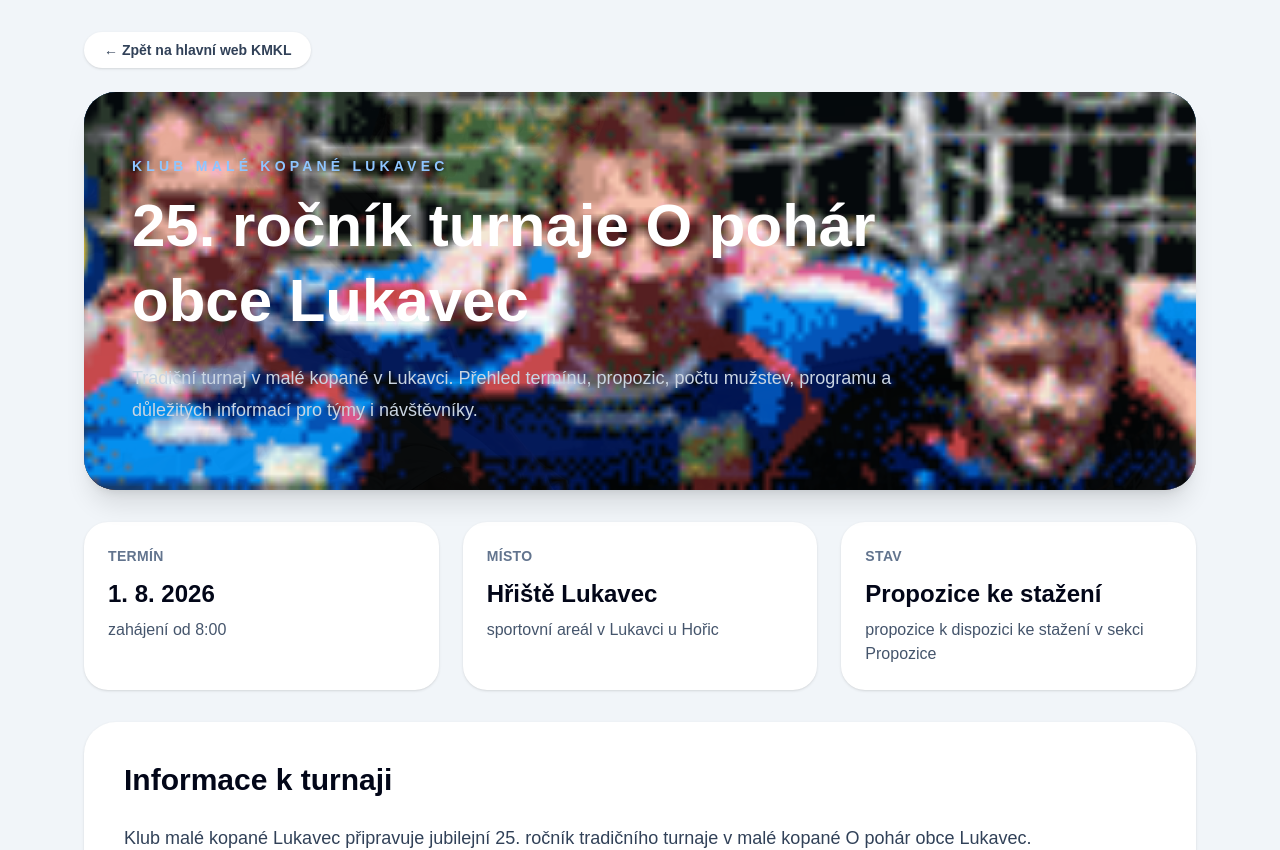
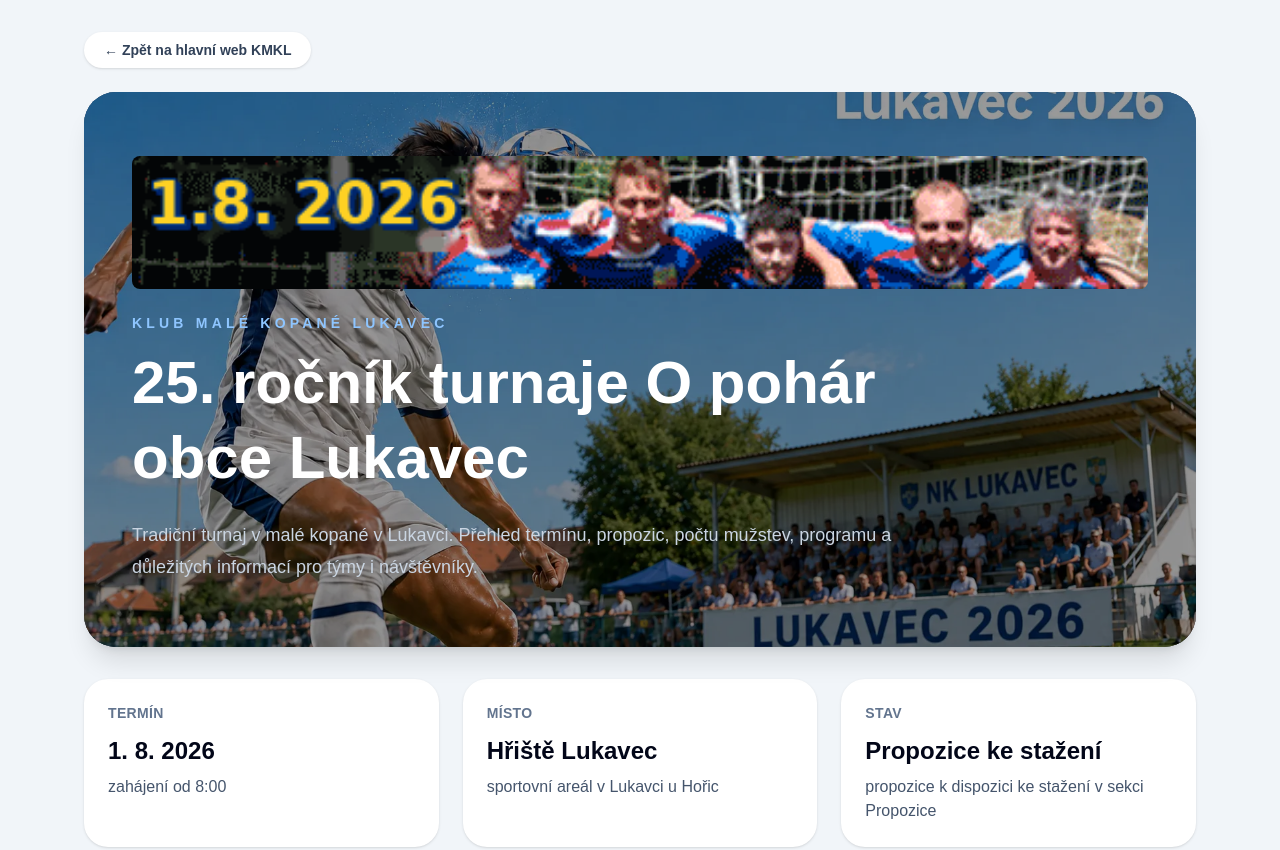
Before and after one commit to Batistuta11/lukaveckopana-turnaj2026, a Next.js app: page / in a window 1280 px wide. Shown: the top 850 px of the page. Built offline with nearby package versions, Linux system fonts and the light colour scheme.

Commit message:
Revert hero GIF to standard image block instead of overlay

```diff
--- a/app/globals.css
+++ b/app/globals.css
@@ -24,17 +24,3 @@ body {
   color: var(--foreground);
   font-family: Arial, Helvetica, sans-serif;
 }
-
-/* GIF overlay: hide for users who prefer reduced motion */
-.gif-overlay {
-  position: absolute;
-  inset: 0;
-  width: 100%;
-  height: 100%;
-  object-fit: cover;
-  opacity: 0.95;
-}
-
-@media (prefers-reduced-motion: reduce) {
-  .gif-overlay { display: none !important; }
-}
--- a/components/HeroSection.tsx
+++ b/components/HeroSection.tsx
@@ -25,15 +25,14 @@ export default function HeroSection({
         </div>
       )}
 
-      {gifPath && (
-        <img
-          src={gifPath}
-          alt="Turnaj GIF"
-          className="gif-overlay pointer-events-none hidden md:block"
-        />
-      )}
-
       <div className="relative px-6 py-12 md:px-12 md:py-16">
+        {gifPath && (
+          <img
+            src={gifPath}
+            alt="Turnaj GIF"
+            className="mb-6 w-full rounded-lg hidden md:block"
+          />
+        )}
         <p className="mb-3 text-sm font-black uppercase tracking-[0.3em] text-blue-300">
           {label}
         </p>
```
